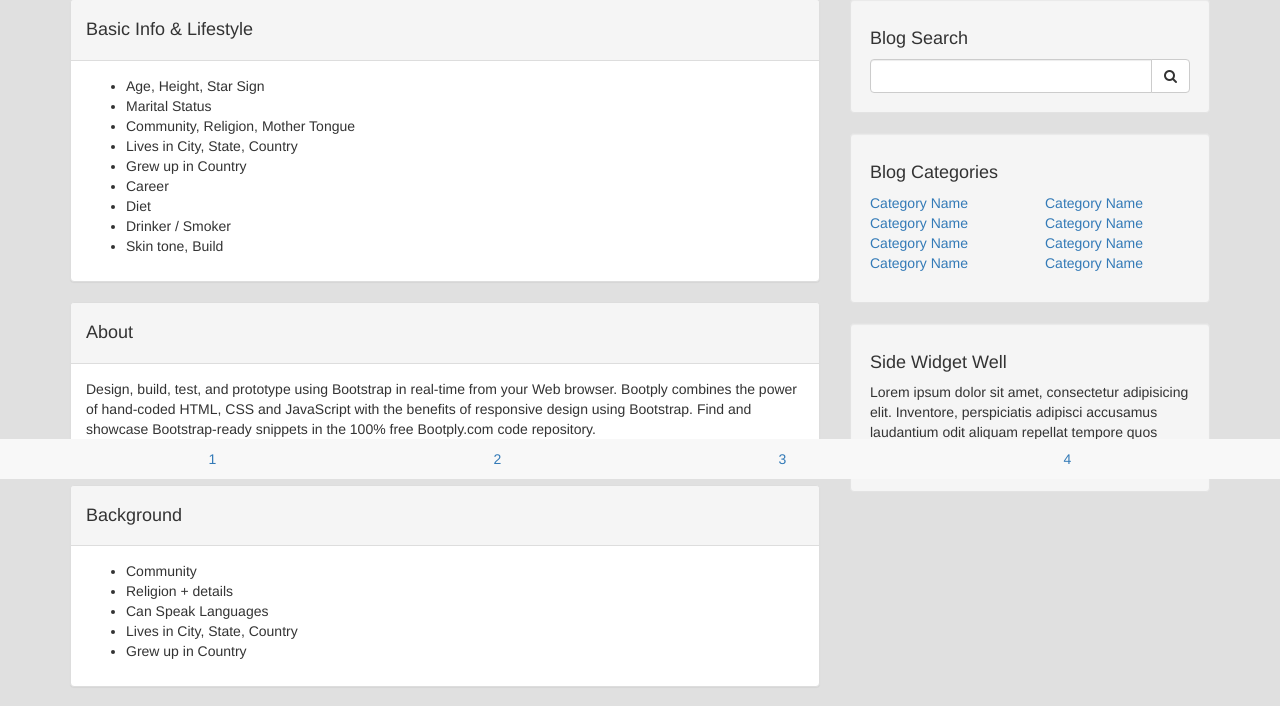
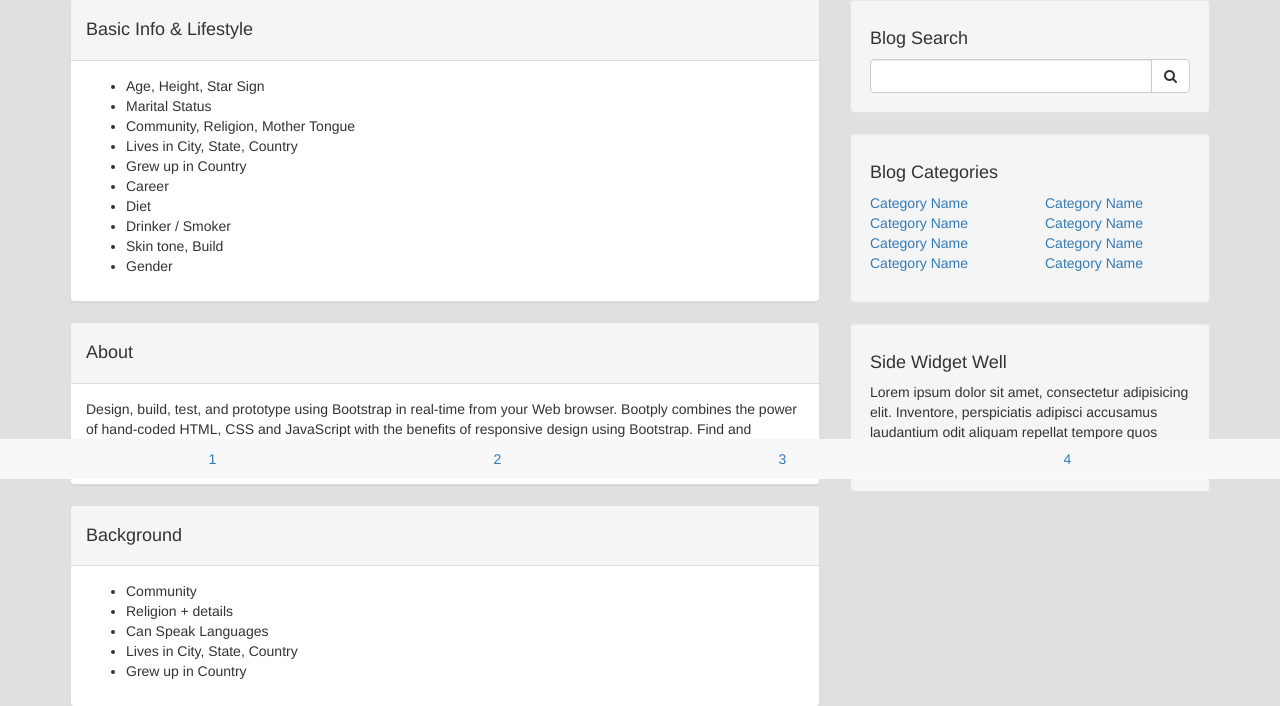
Before and after one commit to emdad87/jb, a CodeIgniter app: page /jb/index.php/welcome/showUserProfile in a window 1280 px wide. Shown: the part 321-1027 px from the top of the page. Run offline with CodeIgniter, Linux system fonts and the light colour scheme; grey boxes labelled with a size stand in for pictures from a placeholder-image service; some libraries are stand-ins or nearby versions.

Commit message:
Adding Gender
Adding gender to the list

```diff
--- a/application/views/userProfile_view.php
+++ b/application/views/userProfile_view.php
@@ -60,6 +60,7 @@
                             <li>Diet</li>
                             <li>Drinker / Smoker</li>
                             <li>Skin tone, Build</li>
+                            <li>Gender</li>
                         </ul>
                     </div>
                 </div>
```
